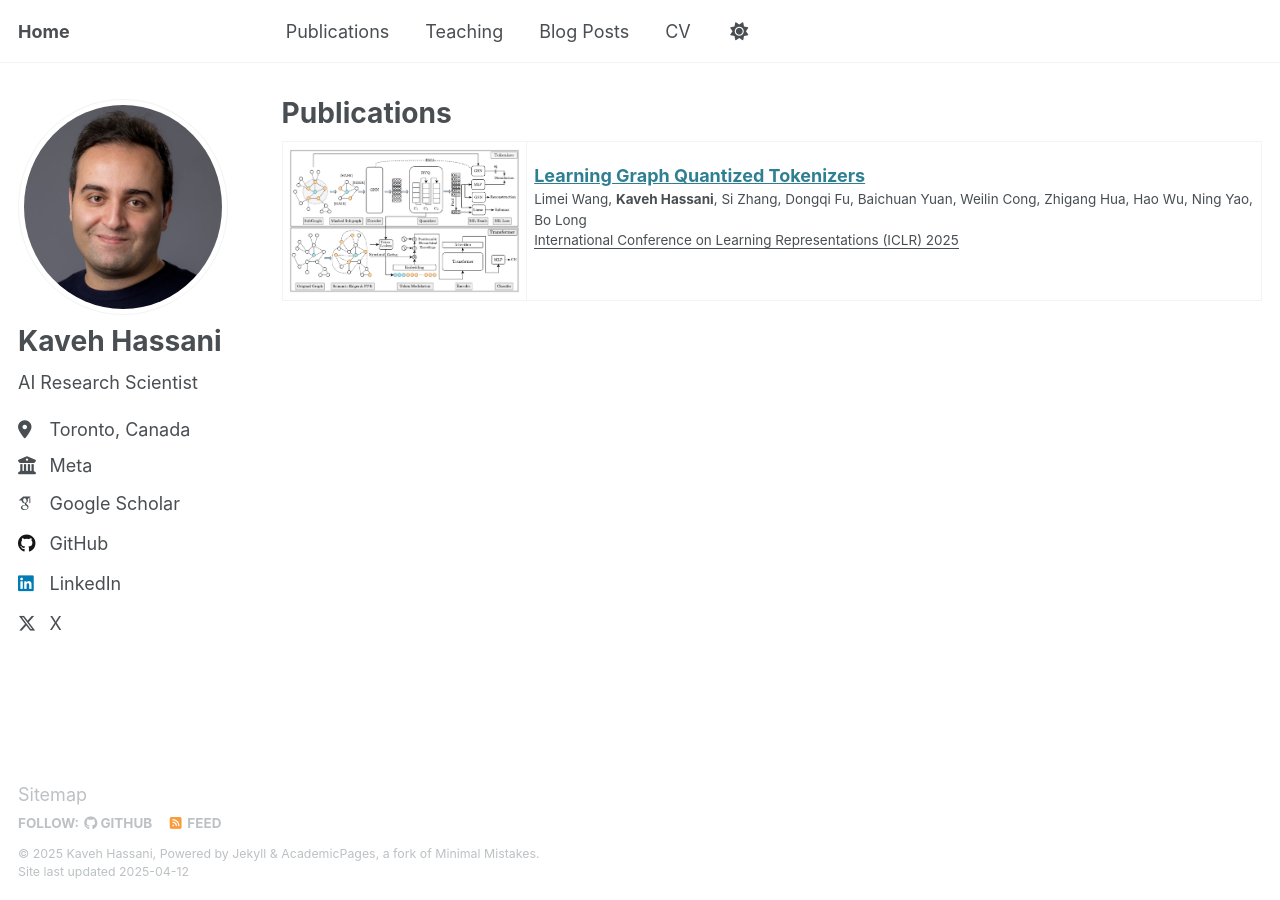
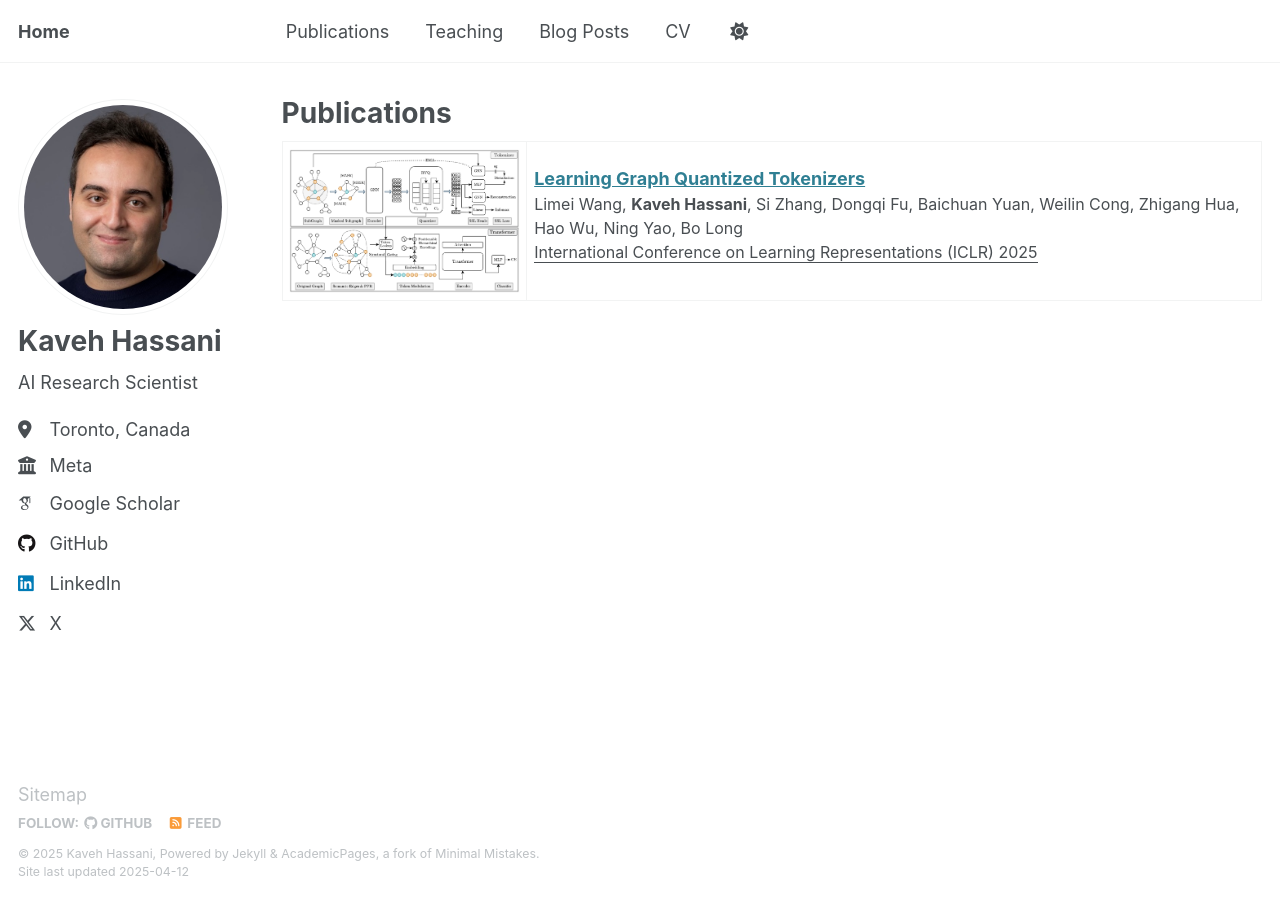
Before and after one commit to kavehhassani/kavehhassani.github.io, a Jekyll site: the page built from _pages/publications.html, in a window 1280 px wide. Built offline with Jekyll 4.4.1, drawn with Linux system fonts in a browser that asks for light colours; some web fonts are replaced.

Commit message:
Update publications.html

```diff
--- a/_pages/publications.html
+++ b/_pages/publications.html
@@ -19,12 +19,24 @@ author_profile: true
   }
 
   .publication-content {
-    font-size: inherit;
-    line-height: inherit;
+    font-size: 16px !important;
+    line-height: 1.5 !important;
+  }
+
+  .publication-content p {
+    font-size: 16px !important;
   }
 
   .paper-title {
-    font-size: 18px;
+    font-size: 18px !important;
+  }
+
+  .author-list {
+    font-size: 16px !important;
+  }
+
+  .conference-name {
+    font-size: 16px !important;
   }
 </style>
 
@@ -40,9 +52,9 @@ author_profile: true
         <p>
           <b><a class="paper-title" target="_blank" href="https://arxiv.org/abs/2410.13798">Learning Graph Quantized Tokenizers</a></b>
           <br>
-          Limei Wang, <strong>Kaveh Hassani</strong>, Si Zhang, Dongqi Fu, Baichuan Yuan, Weilin Cong, Zhigang Hua, Hao Wu, Ning Yao, Bo Long
+          <span class="author-list">Limei Wang, <strong>Kaveh Hassani</strong>, Si Zhang, Dongqi Fu, Baichuan Yuan, Weilin Cong, Zhigang Hua, Hao Wu, Ning Yao, Bo Long</span>
           <br>
-          <u>International Conference on Learning Representations (ICLR) 2025</u>
+          <span class="conference-name"><u>International Conference on Learning Representations (ICLR) 2025</u></span>
         </p>
       </div>
     </td>
```
